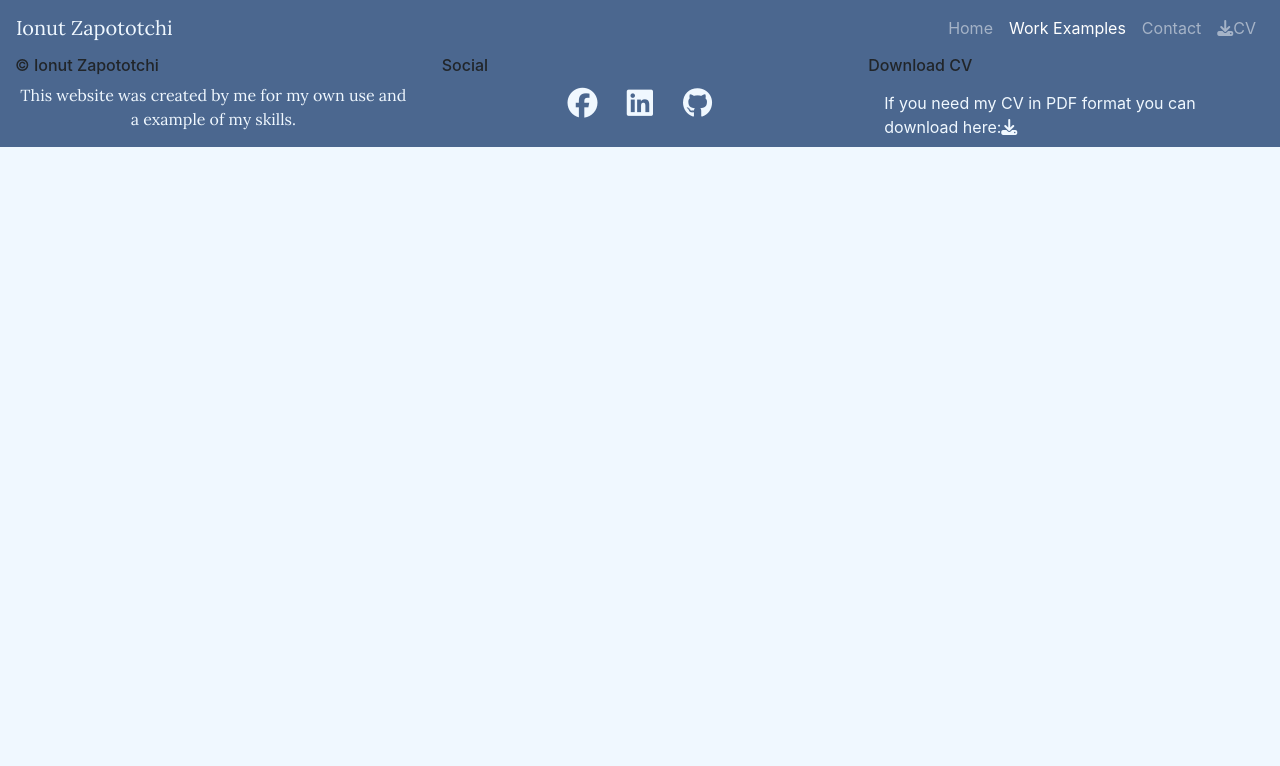
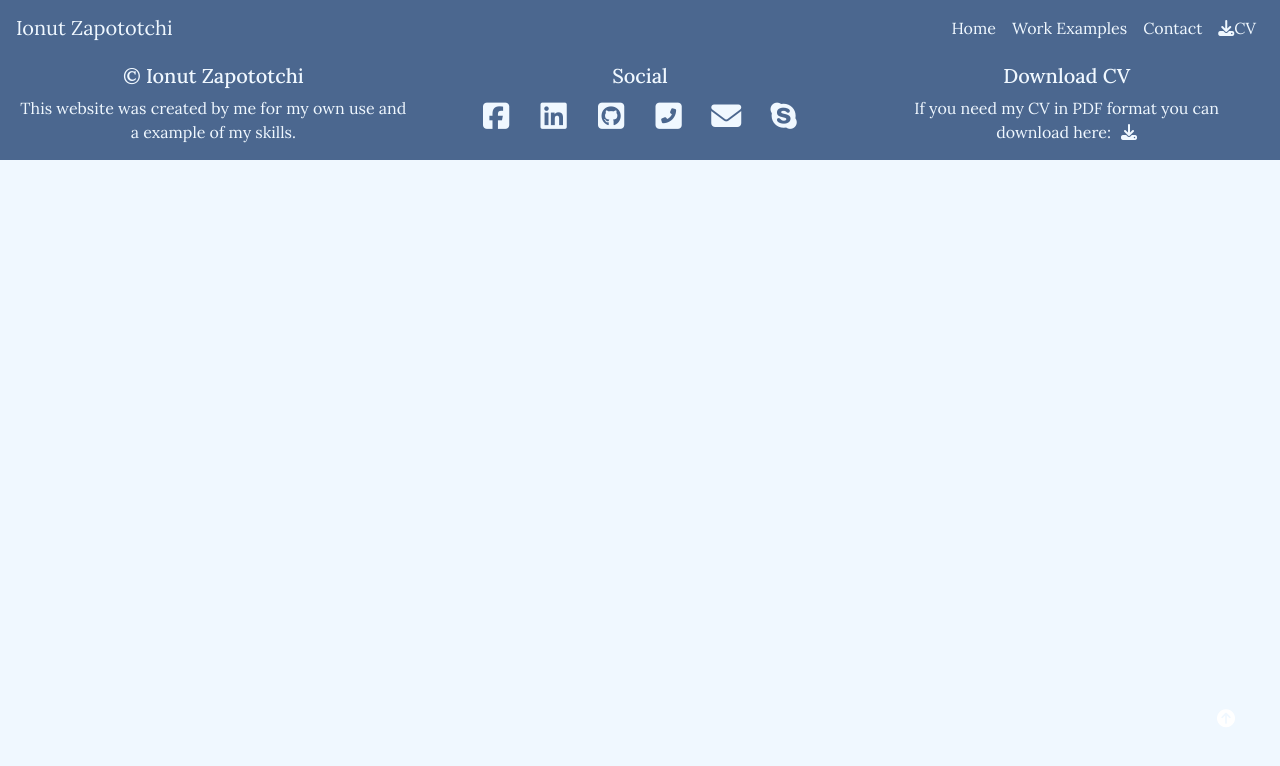
Before and after one commit to lseparatio/personal-portofolio, a plain HTML site: page examples.html in a window 1280 px wide. Drawn offline with nearby package versions, Linux system fonts and the light colour scheme.

Commit message:
full nav added and footer

```diff
--- a/examples.html
+++ b/examples.html
@@ -19,20 +19,20 @@
     <!--Header Navigation-->
     <header>
         <nav class="navbar navbar-expand-lg navbar-dark" id="navbar-top">
-            <button class="navbar-toggler" type="button" data-toggle="collapse" data-target="#navbarTogglerDemo03"
-                aria-controls="navbarTogglerDemo03" aria-expanded="false" aria-label="Toggle navigation">
+            <button class="navbar-toggler" type="button" data-toggle="collapse" data-target="#navbarToggler"
+                aria-controls="navbarToggler" aria-expanded="false" aria-label="Toggle navigation">
                 <span class="navbar-toggler-icon"></span>
             </button>
             <a class="navbar-brand order-first" id="brand" href="index.html">Ionut Zapototchi</a>
 
 
-            <div class="collapse navbar-collapse justify-content-end" id="navbarTogglerDemo03">
+            <div class="collapse navbar-collapse justify-content-end" id="navbarToggler">
                 <ul class="navbar-nav mt-2 mt-lg-0">
                     <li class="nav-item">
-                        <a class="nav-link" href="index.html">Home<span class="sr-only">(current)</span></a>
+                        <a class="nav-link" href="index.html">Home</a>
                     </li>
                     <li class="nav-item active">
-                        <a class="nav-link" href="examples.html">Work Examples</a>
+                        <a class="nav-link" href="examples.html">Work Examples<span class="sr-only">(current)</span></a>
                     </li>
                     <li class="nav-item">
                         <a class="nav-link" href="contact.html">Contact</a>
@@ -45,22 +45,23 @@
         </nav>
     </header>
 
+    <!--Footer-->
     <section>
         <footer class="container-fluid">
             <div class="row">
 
                 <div class="col-md-4">
-                    <h6>© Ionut Zapototchi</h6>
+                    <h5>© Ionut Zapototchi</h5>
                     <p class="inline-block">This website was created by me for my own use and a example of
                         my skills.
                 </div>
 
                 <div class="col-md-4">
-                    <h6>Social</h6>
+                    <h5>Social</h5>
                     <ul class="list-inline social-list">
                         <li class="list-inline-item">
                             <a target="_blank" href="https://www.facebook.com/zapototchi/">
-                                <i class="fab fa-facebook" aria-hidden="true"></i>
+                                <i class="fab fa-facebook-square" aria-hidden="true"></i>
                                 <span class="sr-only">Facebook Profile</span>
                             </a>
                         </li>
@@ -72,8 +73,26 @@
                         </li>
                         <li class="list-inline-item">
                             <a target="_blank" href="https://github.com/lseparatio">
-                                <i class="fab fa-github" aria-hidden="true"></i>
+                                <i class="fab fa-github-square" aria-hidden="true"></i>
                                 <span class="sr-only">Git Hub Profile</span>
+                            </a>
+                        </li>
+                        <li class="list-inline-item">
+                            <a target="_blank" href="tel:00441915522554">
+                                <i class="fas fa-phone-square-alt" aria-hidden="true"></i>
+                                <span class="sr-only">Call Me On: +441915522554</span>
+                            </a>
+                        </li>
+                        <li class="list-inline-item">
+                            <a target="_blank" href="mailto:admin@zaivlife.com">
+                                <i class="fas fa-envelope" aria-hidden="true"></i>
+                                <span class="sr-only">Mail Me On: admin@zaivlife.com</span>
+                            </a>
+                        </li>
+                        <li class="list-inline-item">
+                            <a target="_blank" href="#">
+                                <i class="fab fa-skype" aria-hidden="true"></i>
+                                <span class="sr-only">My skype profile</span>
                             </a>
                         </li>
                     </ul>
@@ -81,11 +100,13 @@
                 </div>
 
                 <div class="col-md-4 download">
-                    <h6>Download CV</h6>
-                    <a class="nav-link" href="#">If you need my CV in PDF format you can download here:<span class="sr-only">Download CV</span><i class="fas fa-download"></i></a>
+                    <h5>Download CV</h5>
+                    <a class="nav-link download-cv" href="#">If you need my CV in PDF format you can download here:<span
+                            class="sr-only">Download CV</span><i class="fas fa-download"></i></a>
+                    <a id="jump-top" class="nav-link" href="#brand"><span class="sr-only">Back to top</span><i
+                            class="fas fa-arrow-circle-up"></i></a>
                 </div>
             </div>
-
         </footer>
     </section>
 
@@ -100,6 +121,7 @@
     <script src="https://cdn.jsdelivr.net/npm/bootstrap@4.6.1/dist/js/bootstrap.bundle.min.js"
         integrity="sha384-fQybjgWLrvvRgtW6bFlB7jaZrFsaBXjsOMm/tB9LTS58ONXgqbR9W8oWht/amnpF"
         crossorigin="anonymous"></script>
+
 </body>
 
 </html>
```
Also changed, not shown: contact.html (+39 -18 lines).
